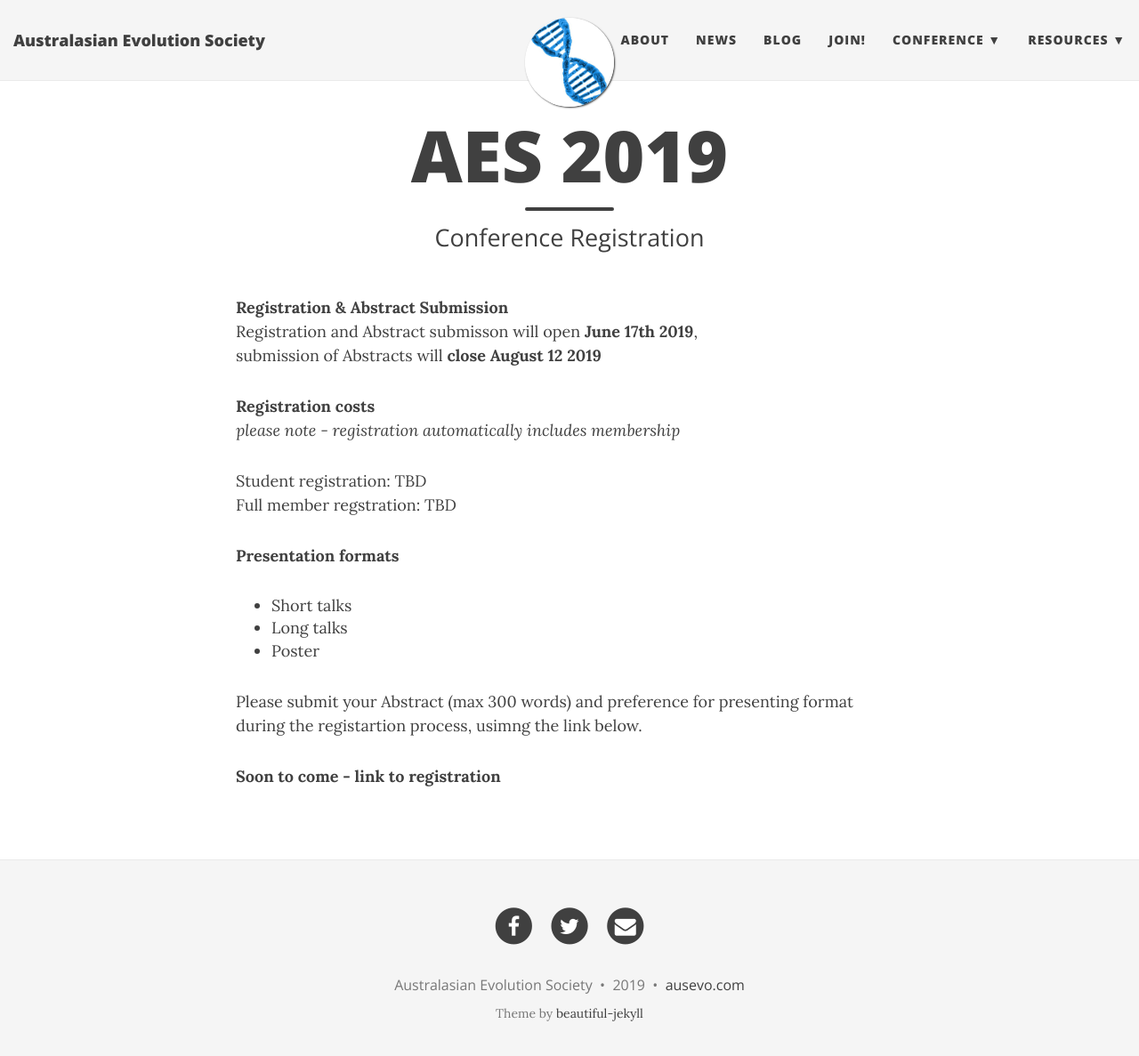
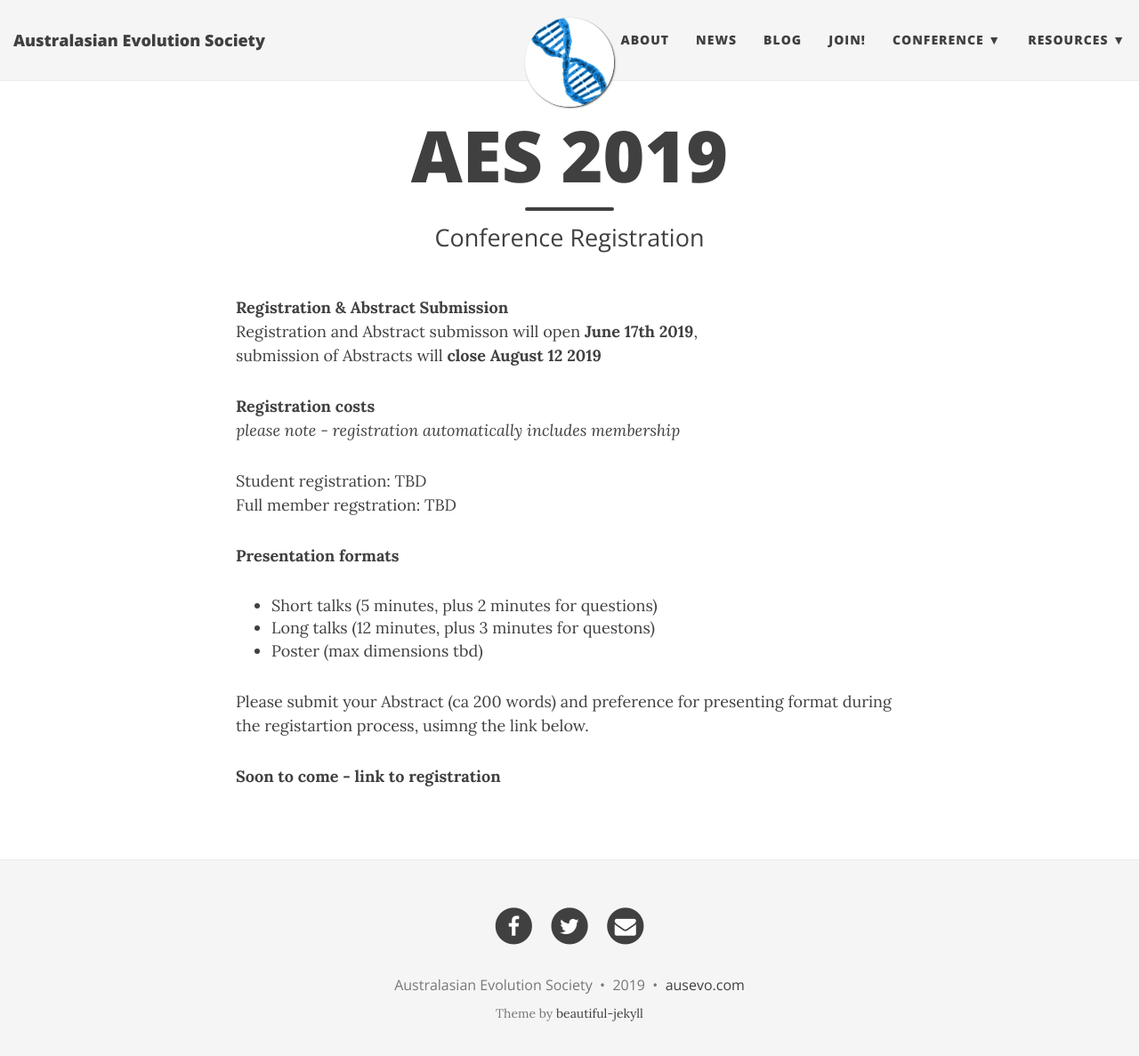
Before and after one commit to ausevo/ausevo.github.io, a Jekyll site: the page built from registration.md, in a window 1280 px wide and 1200 px high. Shown: the top 1187 px of the window at 89% size. Built offline with Jekyll 4.4.1, drawn with Linux system fonts in a browser that asks for light colours; nearby versions of some CDN libraries.

Commit message:
Update registration.md

```diff
--- a/registration.md
+++ b/registration.md
@@ -17,12 +17,12 @@ Full member regstration: TBD
 
 **Presentation formats**
 
-  - Short talks
-  - Long talks
-  - Poster
+  - Short talks (5 minutes, plus 2 minutes for questions)
+  - Long talks (12 minutes, plus 3 minutes for questons)
+  - Poster (max dimensions tbd)
 
 
-Please submit your Abstract (max 300 words) and preference for presenting format during the registartion process, usimng the link below.
+Please submit your Abstract (ca 200 words) and preference for presenting format during the registartion process, usimng the link below.
 
 
 **Soon to come - link to registration**
```
